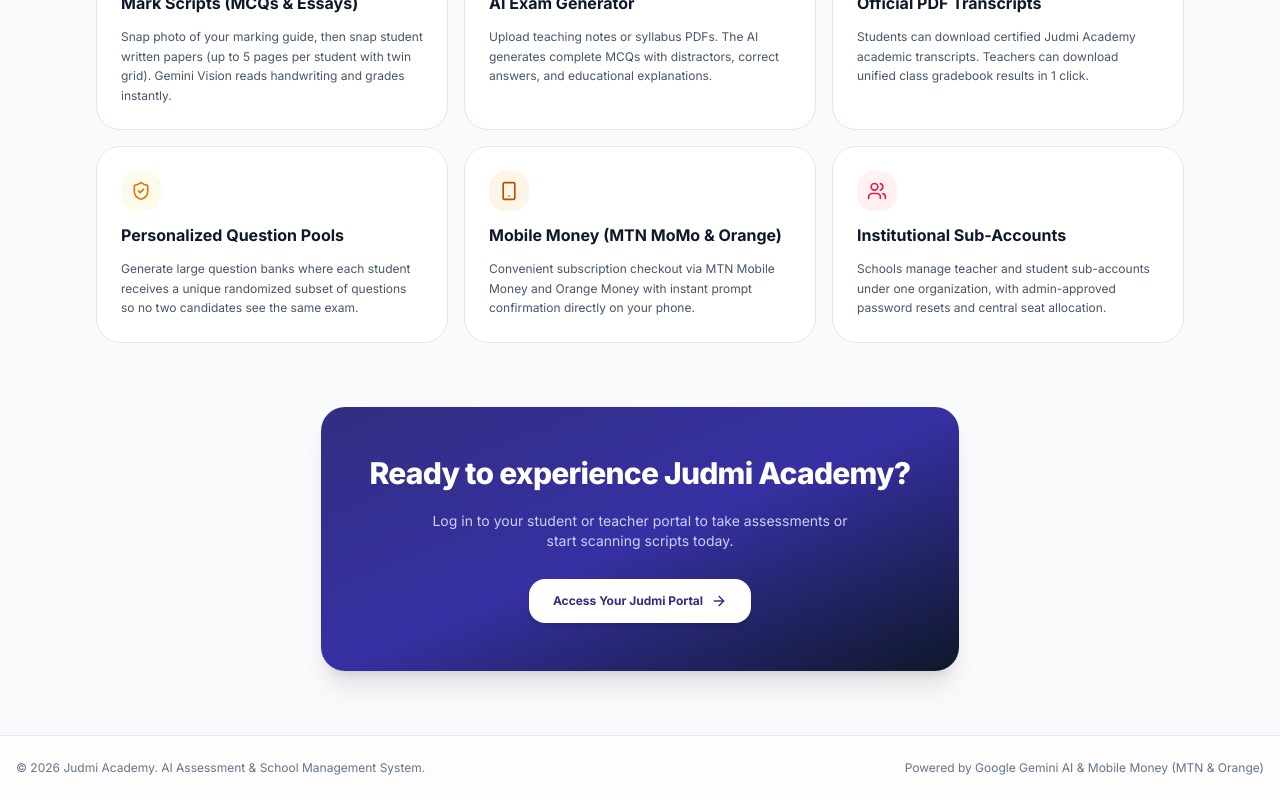
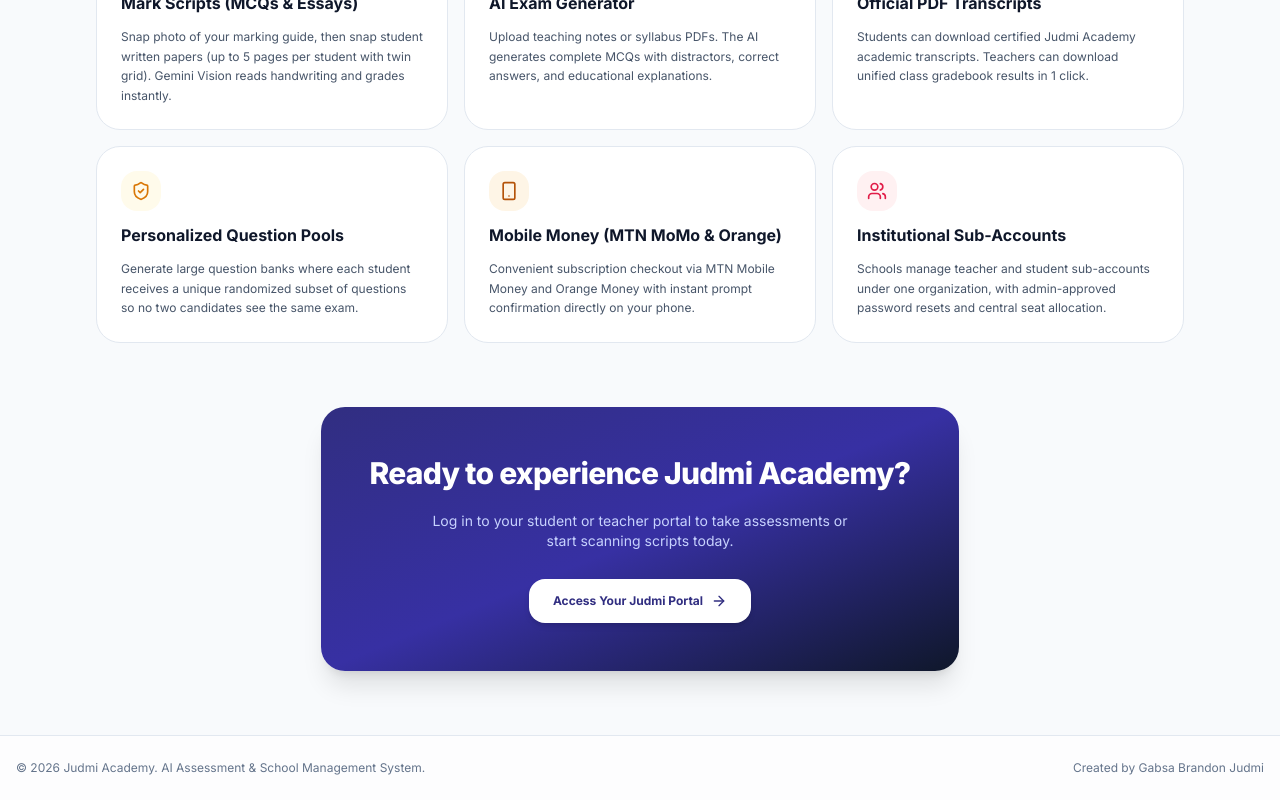
Before and after one commit to Gabyjay16/judmi-academy, a Next.js app: page / in a window 1280 px wide. Shown: the part 865-1665 px from the top of the page. Built offline with nearby package versions, Linux system fonts and the light colour scheme; no server answers.

Commit message:
Replace footer credit with Created by Gabsa Brandon Judmi

```diff
--- a/src/app/layout.tsx
+++ b/src/app/layout.tsx
@@ -60,7 +60,7 @@
           <div className="max-w-7xl mx-auto px-4 flex flex-col sm:flex-row items-center justify-between gap-2">
             <p>© {new Date().getFullYear()} Judmi Academy. AI Assessment & School Management System.</p>
             <p className="flex items-center gap-2">
-              <span>Powered by Google Gemini AI & Mobile Money (MTN & Orange)</span>
+              <span>Created by Gabsa Brandon Judmi</span>
             </p>
           </div>
         </footer>
```
